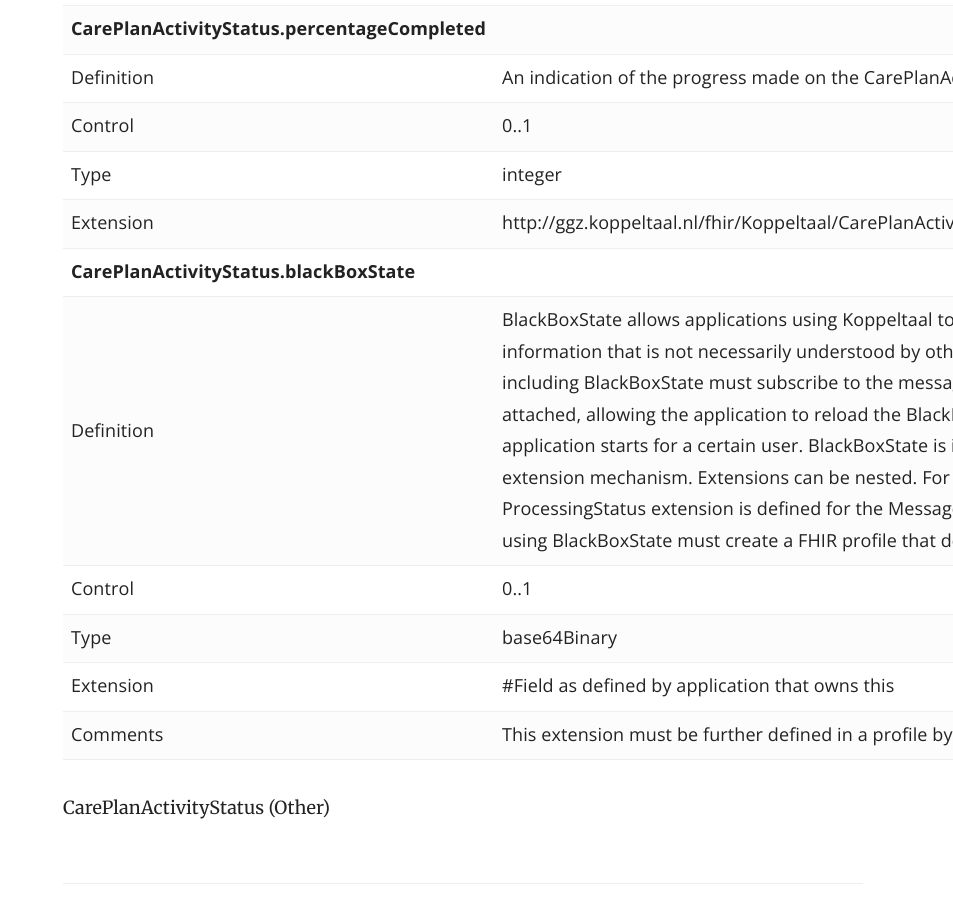
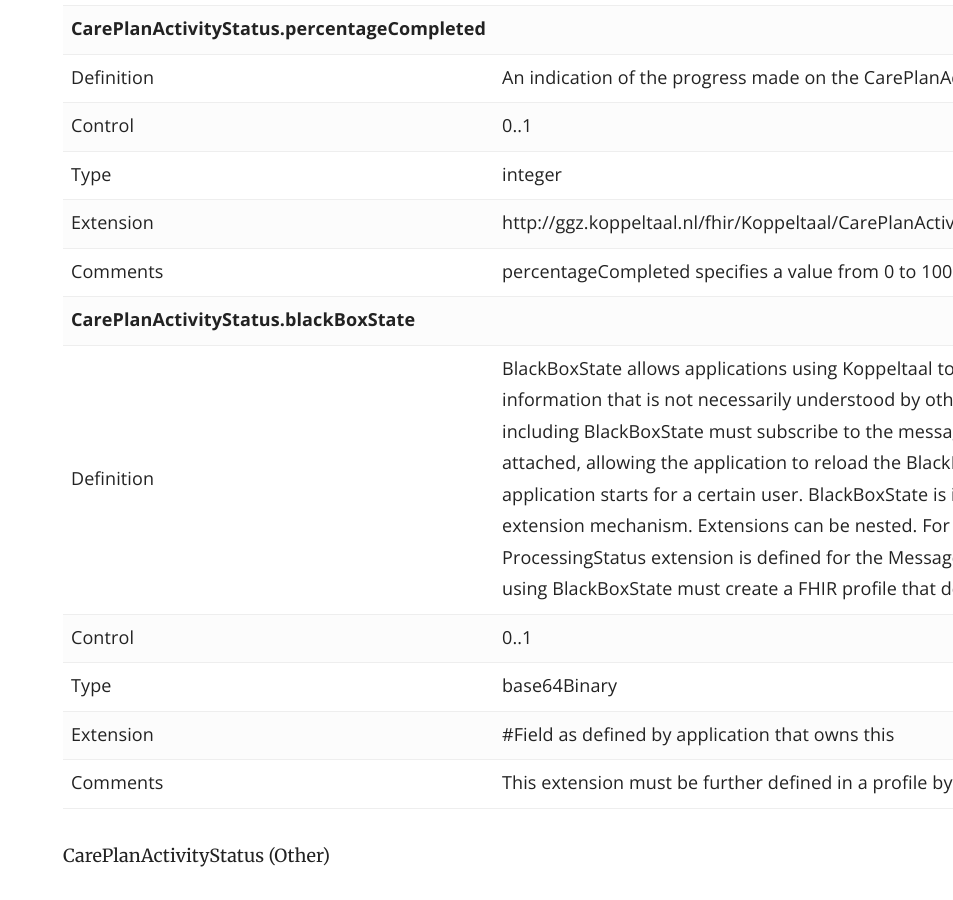
Before and after one commit to Koppeltaal/Koppeltaal-Documentation, a Jekyll site: the page built from technologie-architectuur.md, in a window 1280 px wide and 900 px high, scrolled down 62454 px. Shown: the whole window, without its empty margins (327-1280 px from the left). Built offline with Jekyll 4.4.1, drawn with Linux system fonts in a browser that asks for light colours.

Commit message:
GitBook: [master] one page modified

```diff
--- a/technologie-architectuur.md
+++ b/technologie-architectuur.md
@@ -1898,6 +1898,7 @@ CareTeam \(Other\)
 | Control | 0..1 |
 | Type | integer |
 | Extension | http://ggz.koppeltaal.nl/fhir/Koppeltaal/CarePlanActivityStatus\#PercentageCompleted |
+| Comments | percentageCompleted specifies a value from 0 to 100 |
 | **CarePlanActivityStatus.blackBoxState** |  |
 | Definition | BlackBoxState allows applications using Koppeltaal to extend messages with information that is not necessarily understood by other applications. The application including BlackBoxState must subscribe to the message to which the BlackBoxState is attached, allowing the application to reload the BlackBoxState next time the application starts for a certain user. BlackBoxState is implemented using the FHIR extension mechanism. Extensions can be nested. For an example, look at how the ProcessingStatus extension is defined for the MessageHeader resource. Applications using BlackBoxState must create a FHIR profile that describes their extension\(s\). |
 | Control | 0..1 |
```
